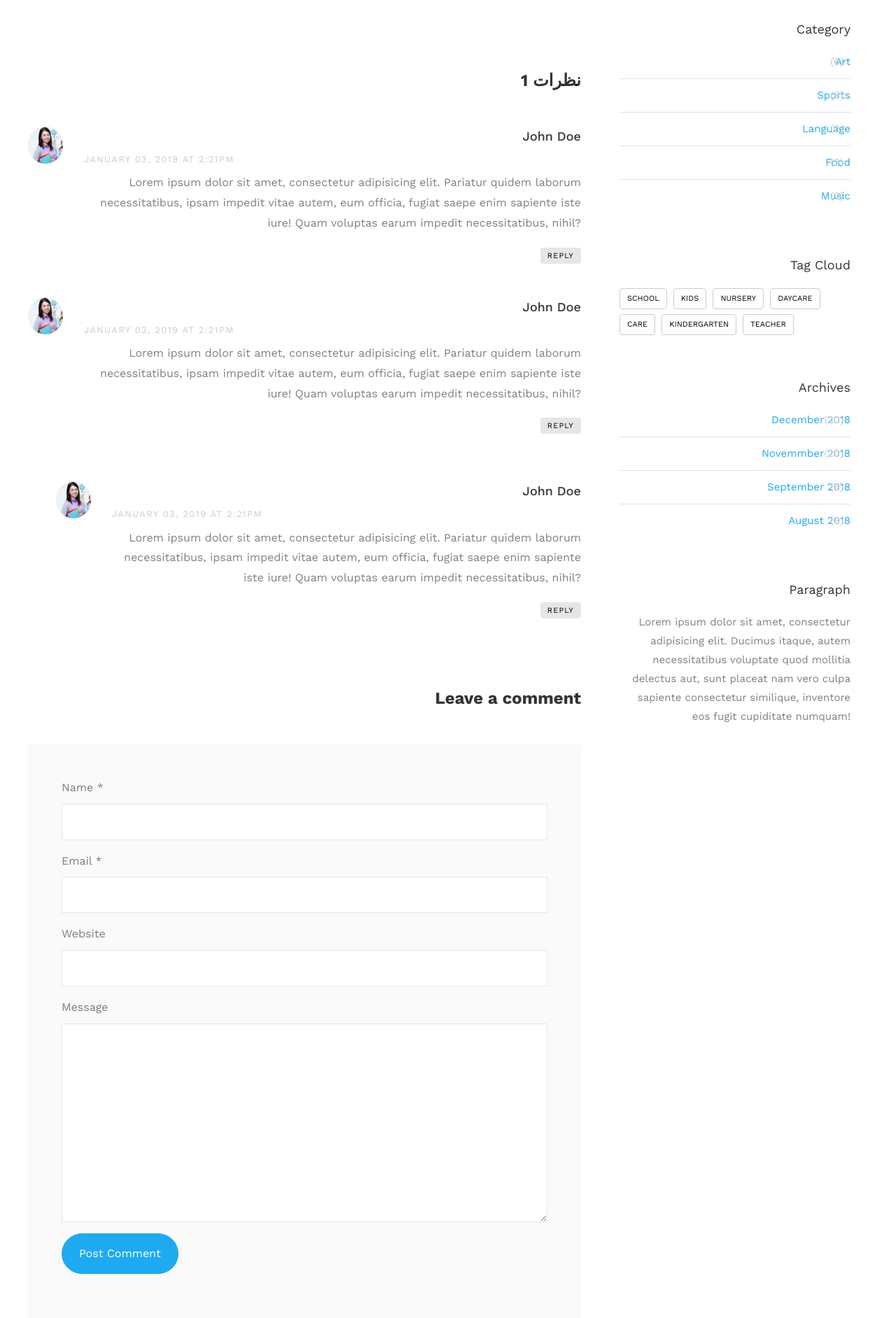
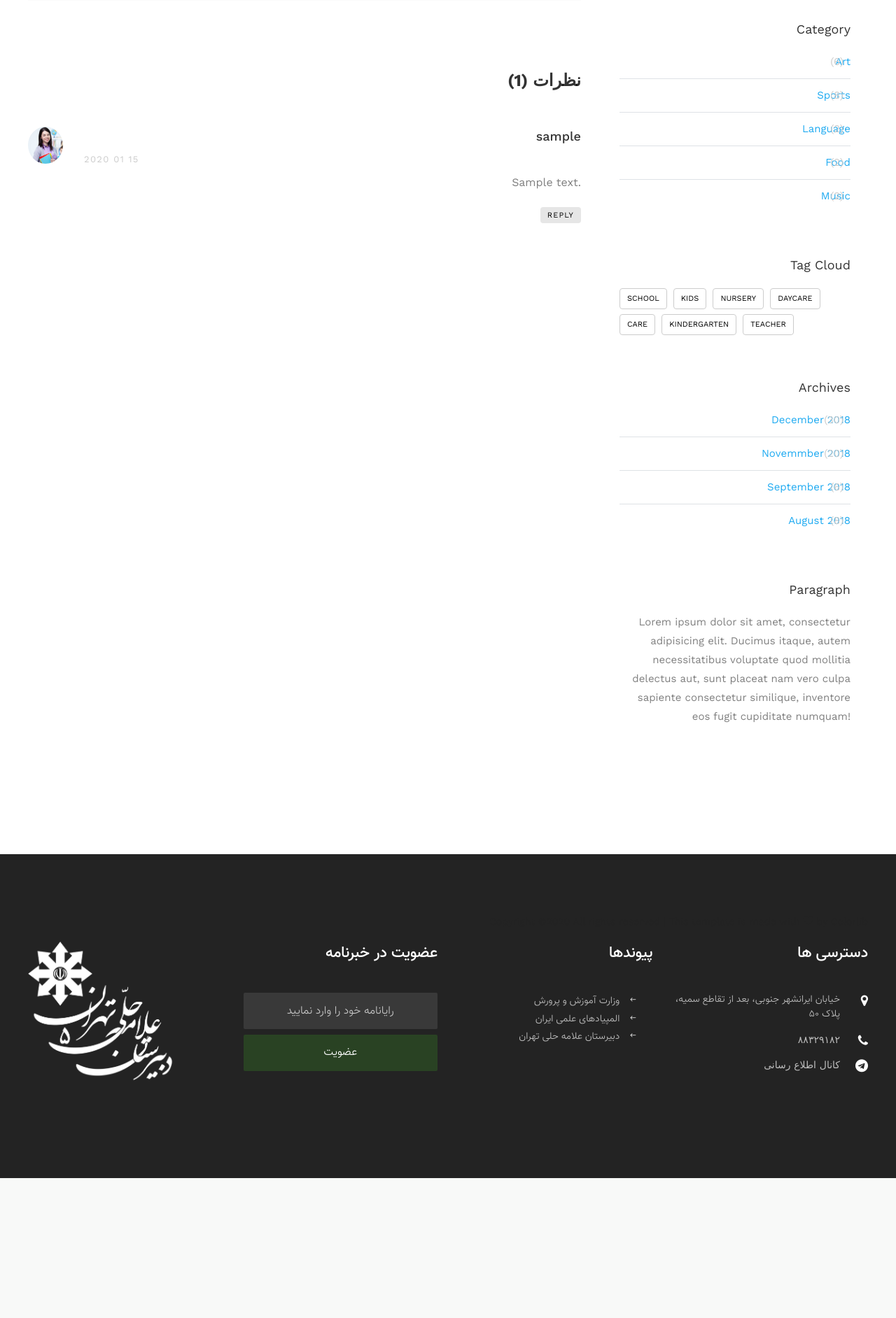
Before and after one commit to TheMn/internet-engineering-project, a Django app: page /blog/1/ in a window 1280 px wide. Shown: the part 885-2769 px from the top of the page at 70% size. After the commit the page ends 2569 px from the top, so only its background shows below. Run offline with Django 3.2, Linux system fonts and the light colour scheme; tables that the repository leaves empty hold one stand-in row (values such as "Sample post"); grey boxes marked "Sample" are stand-in pictures; some libraries are stand-ins or nearby versions; some web fonts are replaced.

Commit message:
add get_comments property to PostStuff

```diff
--- a/helli5/templates/blog_single.html
+++ b/helli5/templates/blog_single.html
@@ -46,96 +46,64 @@
 
                 <div class="pt-5 mt-5">
                     <h3 class="mb-5 h4 font-weight-bold">
-                        {{ this_post.comment_count }}
+                        ({{ this_post.comment_count }})
                         نظرات
                     </h3>
                     <ul class="comment-list">
+                        {% for comment in this_post.get_comments %}
                         <li class="comment">
                             <div class="vcard bio">
                                 <img src="{% static 'images/teacher-1.jpg' %}" alt="Image placeholder">
                             </div>
                             <div class="comment-body">
-                                <h3>John Doe</h3>
-                                <div class="meta mb-2">January 03, 2019 at 2:21pm</div>
-                                <p>Lorem ipsum dolor sit amet, consectetur adipisicing elit. Pariatur quidem laborum
-                                    necessitatibus, ipsam impedit vitae autem, eum officia, fugiat saepe enim sapiente
-                                    iste iure! Quam voluptas earum impedit necessitatibus, nihil?</p>
+                                <h3>{{ comment.author }}</h3>
+                                <div class="meta mb-2">{{ comment.cm_date|date:"Y m d" }}</div>
+                                <p>{{ comment.text }}</p>
                                 <p><a href="#" class="reply">Reply</a></p>
                             </div>
                         </li>
+                        {% endfor %}
 
-                        <li class="comment">
-                            <div class="vcard bio">
-                                <img src="{% static 'images/teacher-1.jpg' %}" alt="Image placeholder">
-                            </div>
-                            <div class="comment-body">
-                                <h3>John Doe</h3>
-                                <div class="meta mb-2">January 03, 2019 at 2:21pm</div>
-                                <p>Lorem ipsum dolor sit amet, consectetur adipisicing elit. Pariatur quidem laborum
-                                    necessitatibus, ipsam impedit vitae autem, eum officia, fugiat saepe enim sapiente
-                                    iste iure! Quam voluptas earum impedit necessitatibus, nihil?</p>
-                                <p><a href="#" class="reply">Reply</a></p>
-                            </div>
-
-                            <ul class="children">
-                                <li class="comment">
-                                    <div class="vcard bio">
-                                        <img src="{% static 'images/teacher-1.jpg' %}" alt="Image placeholder">
-                                    </div>
-                                    <div class="comment-body">
-                                        <h3>John Doe</h3>
-                                        <div class="meta mb-2">January 03, 2019 at 2:21pm</div>
-                                        <p>Lorem ipsum dolor sit amet, consectetur adipisicing elit. Pariatur quidem
-                                            laborum necessitatibus, ipsam impedit vitae autem, eum officia, fugiat saepe
-                                            enim sapiente iste iure! Quam voluptas earum impedit necessitatibus,
-                                            nihil?</p>
-                                        <p><a href="#" class="reply">Reply</a></p>
-                                    </div>
+                        <!--                        <li class="comment">-->
+                        <!--                            <div class="vcard bio">-->
+                        <!--                                <img src="{% static 'images/teacher-1.jpg' %}" alt="Image placeholder">-->
+                        <!--                            </div>-->
+                        <!--                            <div class="comment-body">-->
+                        <!--                                <h3>John Doe</h3>-->
+                        <!--                                <div class="meta mb-2">January 03, 2019 at 2:21pm</div>-->
+                        <!--                                <p>Lorem ipsum dolor sit amet, consectetur adipisicing elit. Pariatur quidem laborum-->
+                        <!--                                    necessitatibus, ipsam impedit vitae autem, eum officia, fugiat saepe enim sapiente-->
+                        <!--                                    iste iure! Quam voluptas earum impedit necessitatibus, nihil?</p>-->
+                        <!--                                <p><a href="#" class="reply">Reply</a></p>-->
+                        <!--                            </div>-->
 
 
-                                    <!--                                    <ul class="children">-->
-                                    <!--                                        <li class="comment">-->
-                                    <!--                                            <div class="vcard bio">-->
-                                    <!--                                                <img src="{% static 'images/teacher-1.jpg' %}" alt="Image placeholder">-->
-                                    <!--                                            </div>-->
-                                    <!--                                            <div class="comment-body">-->
-                                    <!--                                                <h3>John Doe</h3>-->
-                                    <!--                                                <div class="meta mb-2">January 03, 2019 at 2:21pm</div>-->
-                                    <!--                                                <p>Lorem ipsum dolor sit amet, consectetur adipisicing elit. Pariatur-->
-                                    <!--                                                    quidem laborum necessitatibus, ipsam impedit vitae autem, eum-->
-                                    <!--                                                    officia, fugiat saepe enim sapiente iste iure! Quam voluptas earum-->
-                                    <!--                                                    impedit necessitatibus, nihil?</p>-->
-                                    <!--                                                <p><a href="#" class="reply">Reply</a></p>-->
-                                    <!--                                            </div>-->
+                        <!--                                                                <ul class="children">-->
+                        <!--                                                                    <li class="comment">-->
+                        <!--                                                                        <div class="vcard bio">-->
+                        <!--                                                                            <img src="{% static 'images/teacher-1.jpg' %}" alt="Image placeholder">-->
+                        <!--                                                                        </div>-->
+                        <!--                                                                        <div class="comment-body">-->
+                        <!--                                                                            <h3>John Doe</h3>-->
+                        <!--                                                                            <div class="meta mb-2">January 03, 2019 at 2:21pm</div>-->
+                        <!--                                                                            <p>Lorem ipsum dolor sit amet, consectetur adipisicing elit. Pariatur-->
+                        <!--                                                                                quidem laborum necessitatibus, ipsam impedit vitae autem, eum-->
+                        <!--                                                                                officia, fugiat saepe enim sapiente iste iure! Quam voluptas earum-->
+                        <!--                                                                                impedit necessitatibus, nihil?</p>-->
+                        <!--                                                                            <p><a href="#" class="reply">Reply</a></p>-->
+                        <!--                                                                        </div>-->
 
-                                    <!--                                            <ul class="children">-->
-                                    <!--                                                <li class="comment">-->
-                                    <!--                                                    <div class="vcard bio">-->
-                                    <!--                                                        <img src="{% static 'images/teacher-1.jpg' %}"-->
-                                    <!--                                                             alt="Image placeholder">-->
-                                    <!--                                                    </div>-->
-                                    <!--                                                    <div class="comment-body">-->
-                                    <!--                                                        <h3>John Doe</h3>-->
-                                    <!--                                                        <div class="meta mb-2">January 03, 2019 at 2:21pm</div>-->
-                                    <!--                                                        <p>Lorem ipsum dolor sit amet, consectetur adipisicing elit.-->
-                                    <!--                                                            Pariatur quidem laborum necessitatibus, ipsam impedit vitae-->
-                                    <!--                                                            autem, eum officia, fugiat saepe enim sapiente iste iure!-->
-                                    <!--                                                            Quam voluptas earum impedit necessitatibus, nihil?</p>-->
-                                    <!--                                                        <p><a href="#" class="reply">Reply</a></p>-->
-                                    <!--                                                    </div>-->
-                                    <!--                                                </li>-->
-                                    <!--                                            </ul>-->
-                                    <!--                                        </li>-->
-                                    <!--                                    </ul>-->
-                                    <!--                                </li>-->
-                                    <!--                            </ul>-->
+                        <!--                                                                        -->
+                        <!--                                                                    </li>-->
+                        <!--                                                                </ul>-->
                         <!--                        </li>-->
 
                     </ul>
                     <!-- END comment-list -->
+                    {% if user.is_authenticated %}
 
                     <div class="comment-form-wrap pt-5">
-                                <h3 class="mb-5 h4 font-weight-bold">Leave a comment</h3>
+                        <h3 class="mb-5 h4 font-weight-bold">نظرتان را ثبت کنید</h3>
                         <form action="#" class="p-5 bg-light">
                             <div class="form-group">
                                 <label for="name">Name *</label>
@@ -161,6 +129,7 @@
 
                         </form>
                     </div>
+                    {% endif %}
                 </div>
             </div> <!-- .col-md-8 -->
 
--- a/postingApp/models.py
+++ b/postingApp/models.py
@@ -71,6 +71,10 @@ class PostStuff(models.Model):
             'id': self.id
         })
 
+    @property
+    def get_comments(self):
+        return self.comments.all()
+
 
 class Attachment(models.Model):
     post = models.ForeignKey(PostStuff, on_delete=models.CASCADE)
@@ -78,7 +82,7 @@ class Attachment(models.Model):
 
 
 class Comment(models.Model):
-    post = models.ForeignKey(PostStuff, on_delete=models.CASCADE)
+    post = models.ForeignKey(PostStuff, related_name='comments', on_delete=models.CASCADE)
     author = models.ForeignKey(Profile, on_delete=models.CASCADE)
     text = models.TextField(max_length=400)
     cm_date = models.DateTimeField(auto_now_add=True)
--- a/postingApp/views.py
+++ b/postingApp/views.py
@@ -29,6 +29,11 @@ def blog(request):
 def blog_single(request, id):
     post = get_object_or_404(PostStuff, id=id)
     featured_posts = PostStuff.objects.filter(featured=True)[:5]
+    # form = CommentForm(request.POST or None)
+    # if request.method == "POST":
+    #     if form.is_valid():
+    #         form.instance.
+    #         form.save()
     context = {
         'featured_posts': featured_posts,
         'this_post': post
```
Also changed, not shown: postingApp/forms.py (+11 -1 lines). Lines whose indentation alone changed are shown as unchanged.
